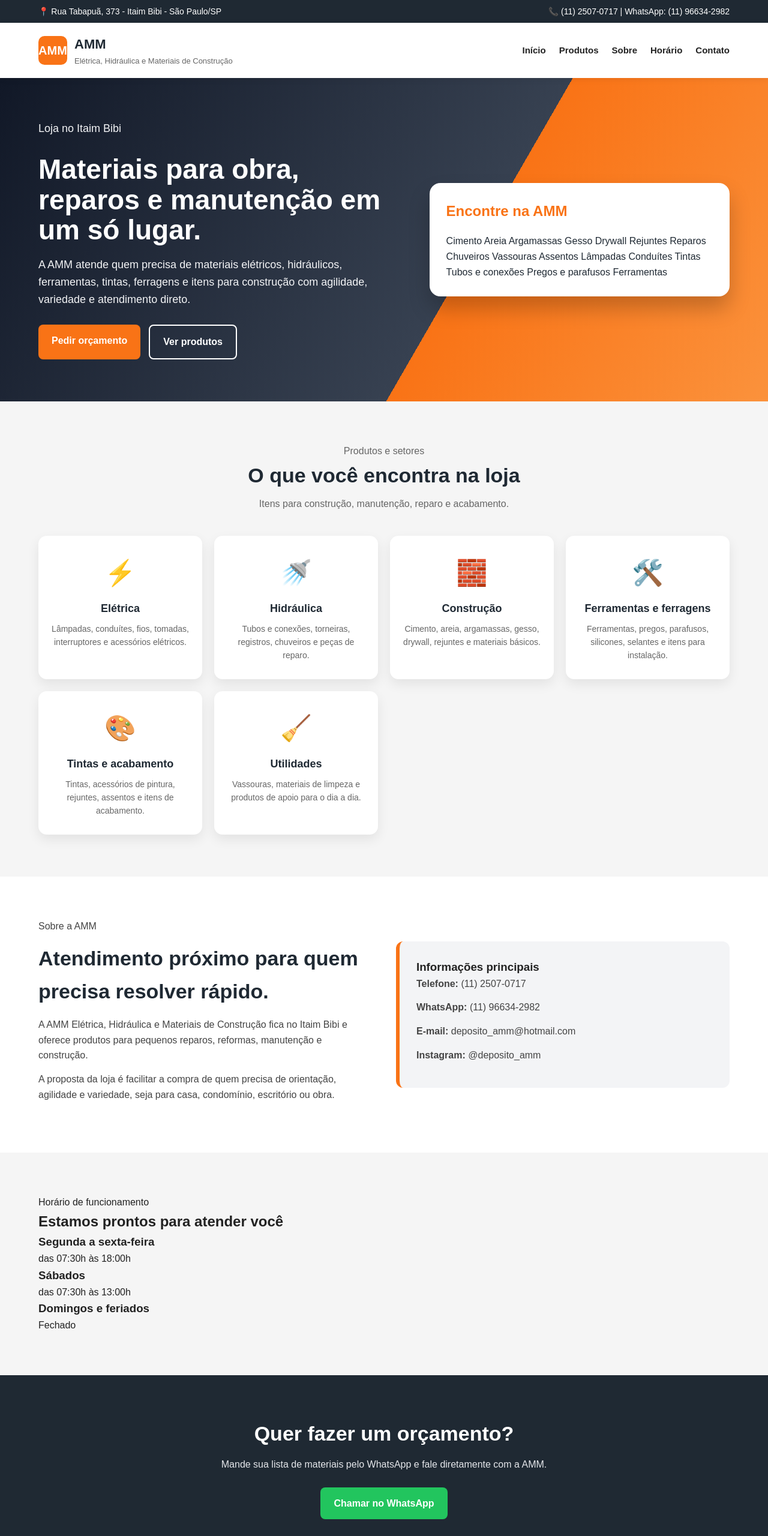
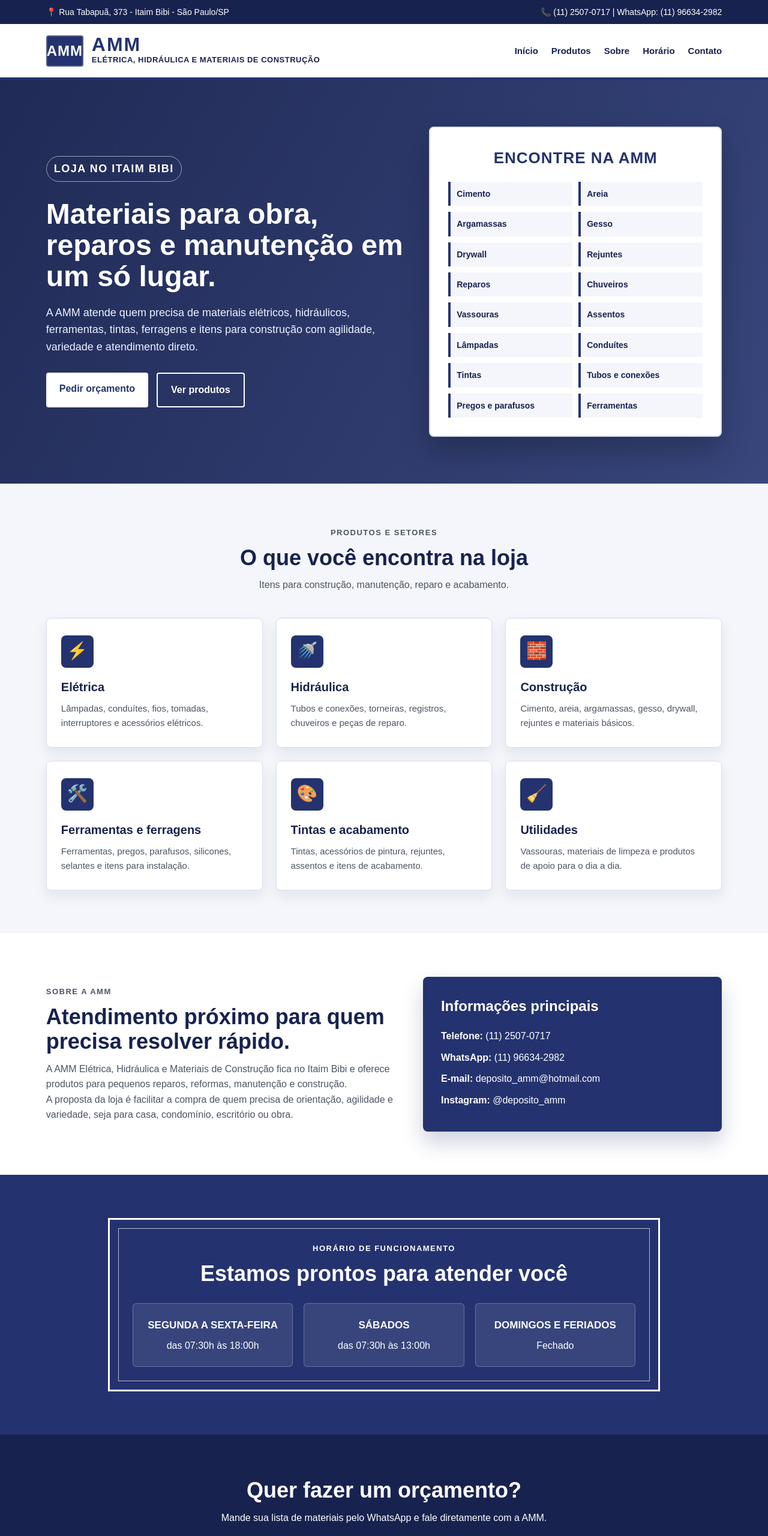
Before and after one commit to M4rc3low/amm-materiais-construcao, a plain HTML site: page index.html in a window 1280 px wide. Shown: the top 2560 px of the page at 60% size. Drawn offline with Linux system fonts and the light colour scheme.

Commit message:
Atualiza estilo visual baseado na identidade da AMM

```diff
--- a/css/style.css
+++ b/css/style.css
@@ -1,108 +1,168 @@
+:root {
+  --azul-principal: #24336f;
+  --azul-escuro: #17224f;
+  --azul-profundo: #10183d;
+  --branco: #ffffff;
+  --cinza-claro: #f4f6fb;
+  --cinza-texto: #4b5563;
+  --verde-whatsapp: #25d366;
+  --verde-whatsapp-escuro: #1cae54;
+  --linha: #d8deef;
+}
+
 * {
   margin: 0;
   padding: 0;
   box-sizing: border-box;
 }
 
+html {
+  scroll-behavior: smooth;
+}
+
 body {
   font-family: Arial, Helvetica, sans-serif;
-  background: #f5f5f5;
-  color: #222;
+  background: var(--cinza-claro);
+  color: var(--azul-profundo);
   line-height: 1.6;
 }
 
 a {
+  color: inherit;
   text-decoration: none;
-  color: inherit;
 }
 
 .top-bar {
-  background: #1f2933;
-  color: #fff;
-  padding: 8px 5%;
+  background: var(--azul-escuro);
+  color: var(--branco);
+  padding: 9px 6%;
   font-size: 14px;
   display: flex;
   justify-content: space-between;
-  gap: 15px;
+  gap: 16px;
   flex-wrap: wrap;
 }
 
-header {
-  background: #fff;
-  padding: 18px 5%;
+.site-header {
+  background: var(--branco);
+  padding: 18px 6%;
   display: flex;
   justify-content: space-between;
   align-items: center;
-  box-shadow: 0 2px 10px rgba(0, 0, 0, 0.08);
+  gap: 24px;
+  border-bottom: 4px solid var(--azul-principal);
   position: sticky;
   top: 0;
-  z-index: 10;
+  z-index: 20;
 }
 
 .logo {
   display: flex;
   align-items: center;
-  gap: 12px;
+  gap: 14px;
 }
 
 .logo-box {
-  width: 48px;
-  height: 48px;
-  background: #f97316;
-  color: #fff;
+  width: 62px;
+  height: 52px;
+  background: var(--azul-principal);
+  color: var(--branco);
   display: flex;
   align-items: center;
   justify-content: center;
-  font-weight: 800;
-  border-radius: 10px;
-  font-size: 20px;
+  font-size: 24px;
+  font-weight: 900;
+  letter-spacing: 1px;
+  border-radius: 4px;
+  box-shadow: inset 0 0 0 2px rgba(255, 255, 255, 0.2);
 }
 
 .logo h1 {
-  font-size: 22px;
-  color: #1f2933;
+  color: var(--azul-principal);
+  font-size: 32px;
+  line-height: 1;
+  letter-spacing: 2px;
 }
 
 .logo span {
   display: block;
+  color: var(--azul-escuro);
   font-size: 13px;
-  color: #666;
-  font-weight: normal;
+  font-weight: 700;
+  text-transform: uppercase;
+  letter-spacing: 0.5px;
 }
 
-nav {
+.menu {
   display: flex;
   gap: 22px;
+  align-items: center;
   font-size: 15px;
-  font-weight: 600;
+  font-weight: 700;
+  color: var(--azul-escuro);
 }
 
-nav a:hover {
-  color: #f97316;
+.menu a {
+  position: relative;
+}
+
+.menu a::after {
+  content: "";
+  width: 0;
+  height: 2px;
+  background: var(--azul-principal);
+  position: absolute;
+  left: 0;
+  bottom: -5px;
+  transition: 0.25s;
+}
+
+.menu a:hover::after {
+  width: 100%;
 }
 
 .hero {
-  min-height: 520px;
-  padding: 70px 5%;
+  min-height: 560px;
+  padding: 78px 6%;
   display: grid;
   grid-template-columns: 1.1fr 0.9fr;
   align-items: center;
-  gap: 40px;
-  background: linear-gradient(120deg, #111827 0%, #374151 60%, #f97316 60%, #fb923c 100%);
-  color: #fff;
+  gap: 42px;
+  color: var(--branco);
+  background:
+    linear-gradient(120deg, rgba(23, 34, 79, 0.96), rgba(36, 51, 111, 0.9)),
+    repeating-linear-gradient(45deg, rgba(255,255,255,0.08) 0, rgba(255,255,255,0.08) 1px, transparent 1px, transparent 8px);
+}
+
+.eyebrow {
+  color: var(--azul-principal);
+  font-weight: 900;
+  text-transform: uppercase;
+  letter-spacing: 1.5px;
+  font-size: 13px;
+  margin-bottom: 10px;
+}
+
+.hero .eyebrow {
+  color: var(--branco);
+  display: inline-block;
+  border: 1px solid rgba(255, 255, 255, 0.55);
+  padding: 6px 12px;
+  border-radius: 999px;
 }
 
 .hero-content h2 {
-  font-size: 46px;
-  line-height: 1.1;
-  margin-bottom: 18px;
+  max-width: 760px;
+  font-size: 48px;
+  line-height: 1.08;
+  margin-bottom: 20px;
 }
 
 .hero-content p {
+  max-width: 650px;
+  color: #eef2ff;
   font-size: 18px;
-  max-width: 580px;
   margin-bottom: 28px;
-  color: #f3f4f6;
 }
 
 .buttons {
@@ -112,251 +172,271 @@ nav a:hover {
 }
 
 .btn {
+  display: inline-block;
   padding: 14px 22px;
-  border-radius: 8px;
-  font-weight: 700;
-  display: inline-block;
+  border-radius: 4px;
+  font-weight: 900;
   transition: 0.2s;
 }
 
 .btn-primary {
-  background: #f97316;
-  color: #fff;
+  background: var(--branco);
+  color: var(--azul-principal);
 }
 
 .btn-primary:hover {
-  background: #ea580c;
+  transform: translateY(-2px);
+  box-shadow: 0 10px 22px rgba(0, 0, 0, 0.22);
+}
+
+.btn-outline {
+  border: 2px solid var(--branco);
+  color: var(--branco);
+}
+
+.btn-outline:hover {
+  background: var(--branco);
+  color: var(--azul-principal);
+}
+
+.btn-whatsapp {
+  background: var(--verde-whatsapp);
+  color: var(--branco);
+}
+
+.btn-whatsapp:hover {
+  background: var(--verde-whatsapp-escuro);
   transform: translateY(-2px);
 }
 
-.btn-outline {
-  border: 2px solid #fff;
-  color: #fff;
-}
-
-.btn-outline:hover {
-  background: #fff;
-  color: #1f2933;
-}
-
 .hero-card {
-  background: #fff;
-  color: #1f2933;
-  padding: 28px;
-  border-radius: 18px;
-  box-shadow: 0 20px 35px rgba(0, 0, 0, 0.22);
+  background: var(--branco);
+  color: var(--azul-escuro);
+  border-radius: 8px;
+  padding: 30px;
+  border: 2px solid var(--linha);
+  box-shadow: 0 24px 50px rgba(0, 0, 0, 0.24);
 }
 
 .hero-card h3 {
-  font-size: 24px;
+  color: var(--azul-principal);
+  font-size: 26px;
   margin-bottom: 18px;
-  color: #f97316;
+  text-align: center;
+  text-transform: uppercase;
+  letter-spacing: 1px;
 }
 
-.hero-card ul {
-  list-style: none;
+.hero-list {
+  display: grid;
+  grid-template-columns: repeat(2, 1fr);
+  gap: 10px;
 }
 
-.hero-card li {
-  padding: 10px 0;
-  border-bottom: 1px solid #e5e7eb;
-  font-weight: 600;
-}
-
-.hero-card li:last-child {
-  border-bottom: none;
+.hero-list span {
+  padding: 9px 10px;
+  background: var(--cinza-claro);
+  border-left: 4px solid var(--azul-principal);
+  font-weight: 800;
+  font-size: 14px;
 }
 
 section {
-  padding: 70px 5%;
+  padding: 72px 6%;
 }
 
 .section-title {
   text-align: center;
-  margin-bottom: 40px;
+  max-width: 760px;
+  margin: 0 auto 42px;
 }
 
-.section-title h2 {
-  font-size: 34px;
-  color: #1f2933;
+.section-title h2,
+.about h2,
+.hours-card h2,
+.whatsapp-section h2 {
+  color: var(--azul-escuro);
+  font-size: 36px;
+  line-height: 1.15;
+  margin-bottom: 12px;
+}
+
+.section-title p,
+.about p,
+.hours-card p {
+  color: var(--cinza-texto);
+}
+
+.categories {
+  display: grid;
+  grid-template-columns: repeat(3, 1fr);
+  gap: 22px;
+}
+
+.category-card {
+  background: var(--branco);
+  padding: 28px 24px;
+  border-radius: 8px;
+  border: 1px solid var(--linha);
+  box-shadow: 0 10px 22px rgba(16, 24, 61, 0.08);
+  transition: 0.2s;
+}
+
+.category-card:hover {
+  transform: translateY(-4px);
+  border-color: var(--azul-principal);
+}
+
+.category-icon {
+  width: 54px;
+  height: 54px;
+  display: flex;
+  align-items: center;
+  justify-content: center;
+  background: var(--azul-principal);
+  color: var(--branco);
+  border-radius: 8px;
+  font-size: 28px;
+  margin-bottom: 16px;
+}
+
+.category-card h3 {
+  color: var(--azul-escuro);
+  font-size: 20px;
   margin-bottom: 8px;
 }
 
-.section-title p {
-  color: #666;
-  font-size: 16px;
+.category-card p {
+  color: var(--cinza-texto);
+  font-size: 15px;
 }
 
-.categories {
+.about {
+  background: var(--branco);
+  display: grid;
+  grid-template-columns: 1fr 0.85fr;
+  gap: 42px;
+  align-items: center;
+}
+
+.about-box {
+  background: var(--azul-principal);
+  color: var(--branco);
+  padding: 30px;
+  border-radius: 8px;
+  box-shadow: 0 18px 35px rgba(36, 51, 111, 0.22);
+}
+
+.about-box h3 {
+  font-size: 24px;
+  margin-bottom: 18px;
+}
+
+.about-box p {
+  color: var(--branco);
+  margin-bottom: 10px;
+}
+
+.hours {
+  background: var(--azul-principal);
+  color: var(--branco);
+}
+
+.hours-card {
+  max-width: 920px;
+  margin: 0 auto;
+  border: 3px solid var(--branco);
+  padding: 38px;
+  text-align: center;
+  outline: 1px solid rgba(255, 255, 255, 0.65);
+  outline-offset: -18px;
+}
+
+.hours-card .eyebrow,
+.hours-card h2,
+.hours-card p {
+  color: var(--branco);
+}
+
+.hours-grid {
+  margin-top: 28px;
+  display: grid;
+  grid-template-columns: repeat(3, 1fr);
+  gap: 18px;
+}
+
+.hours-grid div {
+  background: rgba(255, 255, 255, 0.09);
+  padding: 22px 16px;
+  border-radius: 6px;
+  border: 1px solid rgba(255, 255, 255, 0.25);
+}
+
+.hours-grid h3 {
+  font-size: 17px;
+  text-transform: uppercase;
+  margin-bottom: 8px;
+}
+
+.whatsapp-section {
+  background: var(--azul-escuro);
+  color: var(--branco);
+  text-align: center;
+}
+
+.whatsapp-section h2,
+.whatsapp-section p {
+  color: var(--branco);
+}
+
+.whatsapp-section p {
+  max-width: 620px;
+  margin: 0 auto 24px;
+}
+
+.contact-grid {
   display: grid;
   grid-template-columns: repeat(4, 1fr);
   gap: 20px;
 }
 
-.category-card {
-  background: #fff;
-  padding: 28px 20px;
-  border-radius: 14px;
-  text-align: center;
-  box-shadow: 0 8px 20px rgba(0, 0, 0, 0.08);
-  transition: 0.2s;
+.contact-card {
+  background: var(--branco);
+  border: 1px solid var(--linha);
+  border-top: 5px solid var(--azul-principal);
+  padding: 24px;
+  border-radius: 8px;
+  box-shadow: 0 10px 22px rgba(16, 24, 61, 0.08);
 }
 
-.category-card:hover {
-  transform: translateY(-5px);
-}
-
-.category-icon {
-  font-size: 42px;
-  margin-bottom: 12px;
-}
-
-.category-card h3 {
-  font-size: 18px;
-  color: #1f2933;
+.contact-card h3 {
+  color: var(--azul-principal);
   margin-bottom: 8px;
 }
 
-.category-card p {
-  color: #666;
+.contact-card p {
+  color: var(--cinza-texto);
+  word-break: break-word;
+}
+
+.contact-card-wide {
+  grid-column: span 2;
+}
+
+footer {
+  background: var(--azul-profundo);
+  color: var(--branco);
+  text-align: center;
+  padding: 26px 6%;
   font-size: 14px;
 }
 
-.about {
-  background: #fff;
-  display: grid;
-  grid-template-columns: 1fr 1fr;
-  gap: 40px;
-  align-items: center;
-}
-
-.about-box {
-  background: #f3f4f6;
-  border-left: 6px solid #f97316;
-  padding: 28px;
-  border-radius: 12px;
-}
-
-.about h2 {
-  font-size: 34px;
-  color: #1f2933;
-  margin-bottom: 16px;
-}
-
-.about p {
-  margin-bottom: 14px;
-  color: #444;
-}
-
-.products {
-  display: grid;
-  grid-template-columns: repeat(4, 1fr);
-  gap: 22px;
-}
-
-.product-card {
-  background: #fff;
-  border-radius: 14px;
-  overflow: hidden;
-  box-shadow: 0 8px 20px rgba(0, 0, 0, 0.08);
-}
-
-.product-image {
-  height: 160px;
-  background: #e5e7eb;
-  display: flex;
-  align-items: center;
-  justify-content: center;
-  font-size: 54px;
-}
-
-.product-info {
-  padding: 18px;
-}
-
-.product-info h3 {
-  font-size: 18px;
-  margin-bottom: 8px;
-  color: #1f2933;
-}
-
-.product-info p {
-  font-size: 14px;
-  color: #666;
-  margin-bottom: 12px;
-}
-
-.tag {
-  display: inline-block;
-  background: #ffedd5;
-  color: #c2410c;
-  padding: 5px 10px;
-  border-radius: 20px;
-  font-size: 12px;
-  font-weight: 700;
-}
-
-.whatsapp-section {
-  background: #1f2933;
-  color: #fff;
-  text-align: center;
-  border-radius: 0;
-}
-
-.whatsapp-section h2 {
-  font-size: 34px;
-  margin-bottom: 12px;
-}
-
-.whatsapp-section p {
-  max-width: 650px;
-  margin: 0 auto 25px;
-  color: #e5e7eb;
-}
-
-.btn-whatsapp {
-  background: #22c55e;
-  color: #fff;
-}
-
-.btn-whatsapp:hover {
-  background: #16a34a;
-  transform: translateY(-2px);
-}
-
-.contact-grid {
-  display: grid;
-  grid-template-columns: repeat(3, 1fr);
-  gap: 22px;
-}
-
-.contact-card {
-  background: #fff;
-  padding: 25px;
-  border-radius: 14px;
-  box-shadow: 0 8px 20px rgba(0, 0, 0, 0.08);
-}
-
-.contact-card h3 {
-  color: #f97316;
-  margin-bottom: 8px;
-}
-
-footer {
-  background: #111827;
-  color: #fff;
-  padding: 25px 5%;
-  text-align: center;
-  font-size: 14px;
-}
-
-@media (max-width: 900px) {
-  header {
+@media (max-width: 980px) {
+  .site-header {
     flex-direction: column;
-    gap: 15px;
   }
 
-  nav {
+  .menu {
     flex-wrap: wrap;
     justify-content: center;
   }
@@ -366,40 +446,63 @@ footer {
     grid-template-columns: 1fr;
   }
 
-  .hero-content h2 {
-    font-size: 36px;
-  }
-
   .categories,
-  .products,
+  .hours-grid,
   .contact-grid {
     grid-template-columns: repeat(2, 1fr);
   }
+
+  .contact-card-wide {
+    grid-column: span 2;
+  }
 }
 
-@media (max-width: 560px) {
+@media (max-width: 620px) {
   .top-bar {
+    justify-content: center;
     text-align: center;
-    justify-content: center;
+  }
+
+  .logo {
+    align-items: flex-start;
+  }
+
+  .logo h1 {
+    font-size: 28px;
+  }
+
+  .logo span {
+    font-size: 11px;
   }
 
   .hero {
-    padding: 50px 5%;
+    padding: 56px 6%;
   }
 
   .hero-content h2 {
-    font-size: 30px;
+    font-size: 34px;
   }
 
+  .hero-list,
   .categories,
-  .products,
+  .hours-grid,
   .contact-grid {
     grid-template-columns: 1fr;
   }
 
+  .contact-card-wide {
+    grid-column: span 1;
+  }
+
   .section-title h2,
   .about h2,
+  .hours-card h2,
   .whatsapp-section h2 {
     font-size: 28px;
   }
+
+  .hours-card {
+    padding: 32px 20px;
+    outline-offset: -12px;
+  }
 }
```
